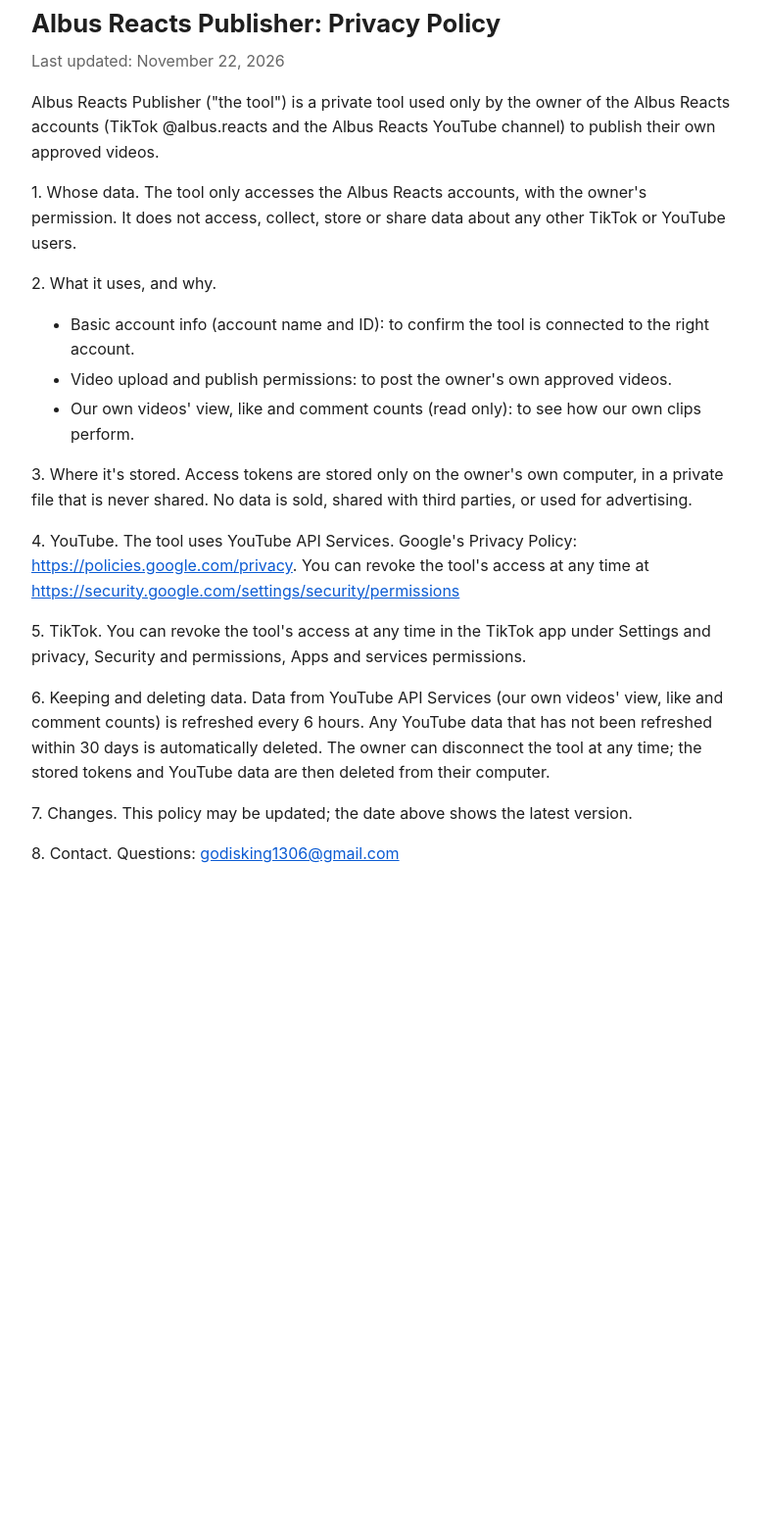
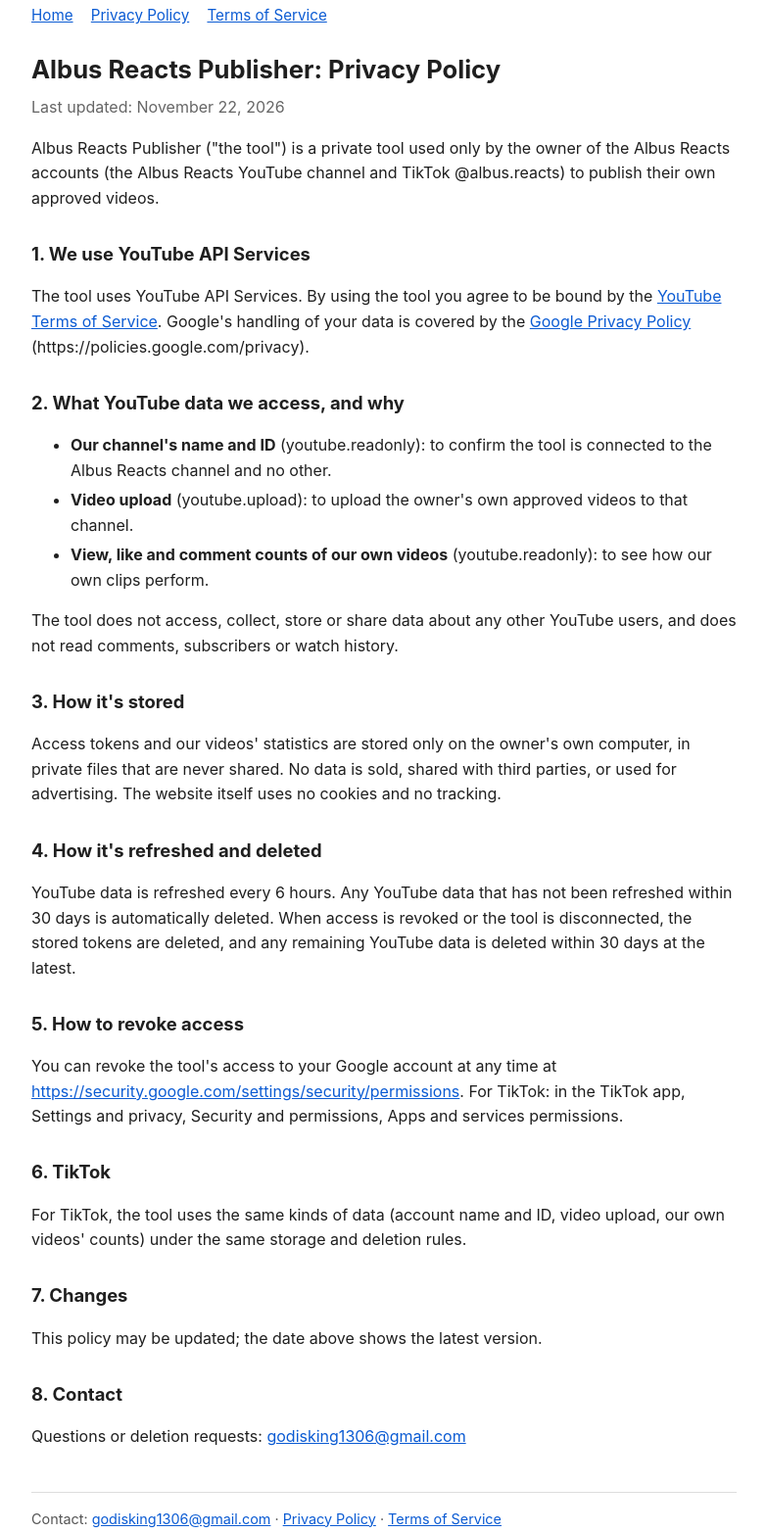
Before and after one commit to albusreacts/albusreacts.github.io, a plain HTML site: page privacy.html in a window 1280 px wide. Shown: the part 36-1601 px from the top of the page at 98% size, without its empty margins (248-1030 px from the left). Before the commit the page ends 961 px from the top, so only its background shows below. Drawn offline with Linux system fonts and the light colour scheme.

Commit message:
Homepage with YouTube API Services notice; privacy and terms updated for YouTube audit
Co-Authored-By: Claude Opus 5.5 <noreply@anthropic.com>

```diff
--- a/privacy.html
+++ b/privacy.html
@@ -4,26 +4,37 @@
 <meta charset="utf-8">
 <meta name="viewport" content="width=device-width, initial-scale=1">
 <title>Albus Reacts Publisher: Privacy Policy</title>
-<meta name="robots" content="noindex">
 <style>body{font-family:-apple-system,BlinkMacSystemFont,"Segoe UI",Helvetica,Arial,sans-serif;max-width:720px;margin:40px auto;padding:0 16px;line-height:1.6;color:#1f1f1f;background:#fff}
-h1{font-size:1.6em;margin-bottom:.2em}p.updated{color:#666;margin-top:0}li{margin:.3em 0}a{color:#0b5bd3}</style>
+h1{font-size:1.6em;margin-bottom:.2em}h2{font-size:1.15em;margin-top:1.6em}p.updated{color:#666;margin-top:0}li{margin:.3em 0}a{color:#0b5bd3}
+nav{margin-bottom:1.5em;font-size:.95em}nav a{margin-right:1.2em}footer{margin-top:3em;padding-top:1em;border-top:1px solid #ddd;font-size:.9em;color:#555}
+.yt{display:inline-block;margin-top:.5em}.yt img{height:72px;width:auto;display:block}</style>
 </head>
 <body>
+<nav><a href="/">Home</a><a href="/privacy">Privacy Policy</a><a href="/terms">Terms of Service</a></nav>
 <h1>Albus Reacts Publisher: Privacy Policy</h1>
 <p class="updated">Last updated: November 22, 2026</p>
-<p>Albus Reacts Publisher (&quot;the tool&quot;) is a private tool used only by the owner of the Albus Reacts accounts (TikTok @albus.reacts and the Albus Reacts YouTube channel) to publish their own approved videos.</p>
-<p>1. Whose data. The tool only accesses the Albus Reacts accounts, with the owner&#x27;s permission. It does not access, collect, store or share data about any other TikTok or YouTube users.</p>
-<p>2. What it uses, and why.</p>
+<p>Albus Reacts Publisher ("the tool") is a private tool used only by the owner of the Albus Reacts accounts (the Albus Reacts YouTube channel and TikTok @albus.reacts) to publish their own approved videos.</p>
+<h2>1. We use YouTube API Services</h2>
+<p>The tool uses YouTube API Services. By using the tool you agree to be bound by the <a href="https://www.youtube.com/t/terms">YouTube Terms of Service</a>. Google's handling of your data is covered by the <a href="https://policies.google.com/privacy">Google Privacy Policy</a> (https://policies.google.com/privacy).</p>
+<h2>2. What YouTube data we access, and why</h2>
 <ul>
-<li>Basic account info (account name and ID): to confirm the tool is connected to the right account.</li>
-<li>Video upload and publish permissions: to post the owner&#x27;s own approved videos.</li>
-<li>Our own videos&#x27; view, like and comment counts (read only): to see how our own clips perform.</li>
+<li><b>Our channel's name and ID</b> (youtube.readonly): to confirm the tool is connected to the Albus Reacts channel and no other.</li>
+<li><b>Video upload</b> (youtube.upload): to upload the owner's own approved videos to that channel.</li>
+<li><b>View, like and comment counts of our own videos</b> (youtube.readonly): to see how our own clips perform.</li>
 </ul>
-<p>3. Where it&#x27;s stored. Access tokens are stored only on the owner&#x27;s own computer, in a private file that is never shared. No data is sold, shared with third parties, or used for advertising.</p>
-<p>4. YouTube. The tool uses YouTube API Services. Google&#x27;s Privacy Policy: <a href="https://policies.google.com/privacy">https://policies.google.com/privacy</a>. You can revoke the tool&#x27;s access at any time at <a href="https://security.google.com/settings/security/permissions">https://security.google.com/settings/security/permissions</a></p>
-<p>5. TikTok. You can revoke the tool&#x27;s access at any time in the TikTok app under Settings and privacy, Security and permissions, Apps and services permissions.</p>
-<p>6. Keeping and deleting data. Data from YouTube API Services (our own videos&#x27; view, like and comment counts) is refreshed every 6 hours. Any YouTube data that has not been refreshed within 30 days is automatically deleted. The owner can disconnect the tool at any time; the stored tokens and YouTube data are then deleted from their computer.</p>
-<p>7. Changes. This policy may be updated; the date above shows the latest version.</p>
-<p>8. Contact. Questions: <a href="mailto:godisking1306@gmail.com">godisking1306@gmail.com</a></p>
+<p>The tool does not access, collect, store or share data about any other YouTube users, and does not read comments, subscribers or watch history.</p>
+<h2>3. How it's stored</h2>
+<p>Access tokens and our videos' statistics are stored only on the owner's own computer, in private files that are never shared. No data is sold, shared with third parties, or used for advertising. The website itself uses no cookies and no tracking.</p>
+<h2>4. How it's refreshed and deleted</h2>
+<p>YouTube data is refreshed every 6 hours. Any YouTube data that has not been refreshed within 30 days is automatically deleted. When access is revoked or the tool is disconnected, the stored tokens are deleted, and any remaining YouTube data is deleted within 30 days at the latest.</p>
+<h2>5. How to revoke access</h2>
+<p>You can revoke the tool's access to your Google account at any time at <a href="https://security.google.com/settings/security/permissions">https://security.google.com/settings/security/permissions</a>. For TikTok: in the TikTok app, Settings and privacy, Security and permissions, Apps and services permissions.</p>
+<h2>6. TikTok</h2>
+<p>For TikTok, the tool uses the same kinds of data (account name and ID, video upload, our own videos' counts) under the same storage and deletion rules.</p>
+<h2>7. Changes</h2>
+<p>This policy may be updated; the date above shows the latest version.</p>
+<h2>8. Contact</h2>
+<p>Questions or deletion requests: <a href="mailto:godisking1306@gmail.com">godisking1306@gmail.com</a></p>
+<footer>Contact: <a href="mailto:godisking1306@gmail.com">godisking1306@gmail.com</a> · <a href="/privacy">Privacy Policy</a> · <a href="/terms">Terms of Service</a></footer>
 </body>
 </html>
```
Also changed, not shown: index.html (added, +26 -0 lines), terms.html (+11 -7 lines), developed-with-youtube.png (added).
